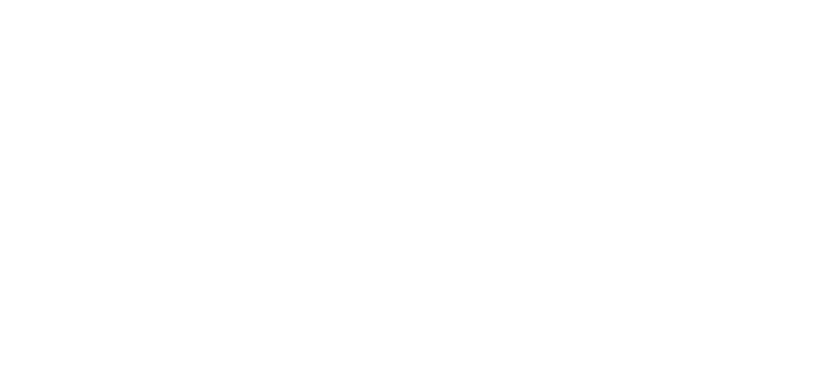
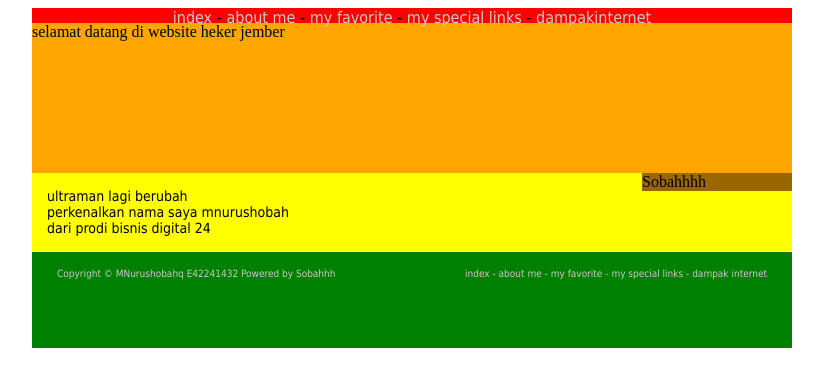
Before and after one commit to MNurushobahQ/latihan_bisdig, a plain HTML site: page index.html in a window 1280 px wide. Shown: the whole page, without its empty margins (228-1051 px from the left). Drawn offline with Linux system fonts and the light colour scheme.

Commit message:
latihan_bisdig

```diff
--- a/index.html
+++ b/index.html
@@ -3,9 +3,34 @@
 <head>
     <meta charset="UTF-8">
     <meta name="viewport" content="width=device-width, initial-scale=1.0">
+    <link href="style1.css" rel="stylesheet" type="text/css" />
     <title>Document</title>
 </head>
 <body>
 
+    <div id="page-container">
+        <div id="main-nav"><a href="index.html">index</a> -
+            <a href="about.html">about me</a> -
+            <a href="fav.html">my favorite</a> -
+            <a href="links.html">my special links</a> -
+            <a href="dampak.html">dampakinternet</a></div>
+        <div id="header">selamat datang di website heker jember</div>
+        <div id="side_bar">Sobahhhh</div>
+        <div id="content">ultraman lagi berubah<br />
+                          perkenalkan nama saya mnurushobah<br />
+                          dari prodi bisnis digital 24<br />
+                        </div>
+        <div id="footer"><div id="altnav">
+            <a href="index.html">index</a> -
+            <a href="about.html">about me</a> -
+            <a href="fav.html">my favorite</a> -
+            <a href="links.html">my special links</a> -
+            <a href="dampak.html">dampak internet</a>
+            </div>
+            Copyright &copy; MNurushobahq E42241432 Powered by
+            Sobahhh</div>
+    </div>
+
 </body>
+
 </html>
--- /dev/null
+++ b/style1.css
@@ -0,0 +1,14 @@
+#page-container { width: 760px; margin: auto; background: red; }
+#header {background: orange;height: 150px;}
+#content {background: yellow;}
+#footer {background: green;height: 66px;}
+#main-nav {height: 15px;text-align:center;font-family: Tahoma, Arial, Helvetica, Sans-serif;}
+#main-nav a{color: #c9c9c9;text-decoration: none;}
+#main-nav a:hover{color: #db6d16;}
+#footer {height: 70px;font-family: Tahoma, Arial;font-size: 10px;color: #c9c9c9;border-top: 1px solid #efefef;padding: 13px 25px;line-height: 18px;}
+#footer a {color: #c9c9c9;text-decoration: none;}
+#footer a:hover {color: #db6d16;}
+#footer #altnav {width: 350px;float: right;text-align: right;}
+#content {font-family:Tahoma, arial, helvetica, sans-serif;font-size:14px;padding: 15px 15px;}
+#side_bar{background:#996600;}
+#side_bar{background:#996600; float:right;width:150px;}
```
